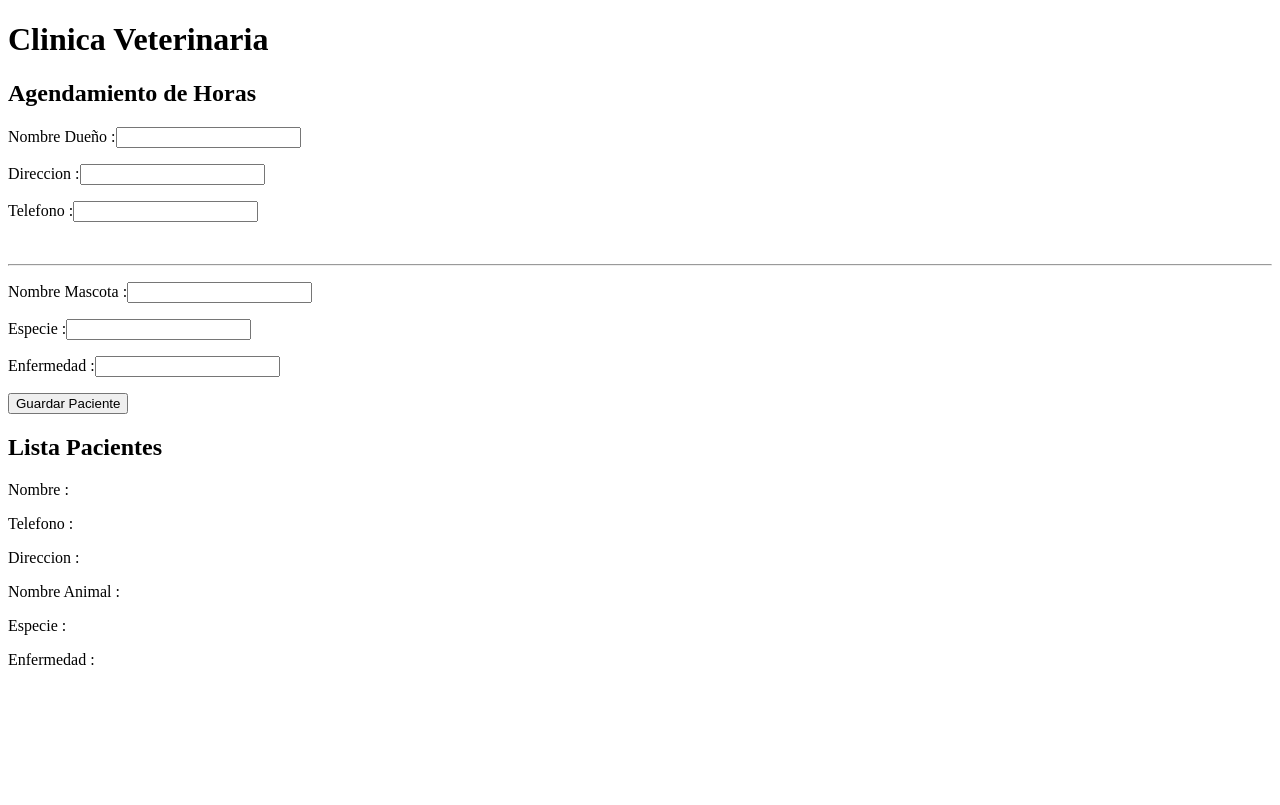
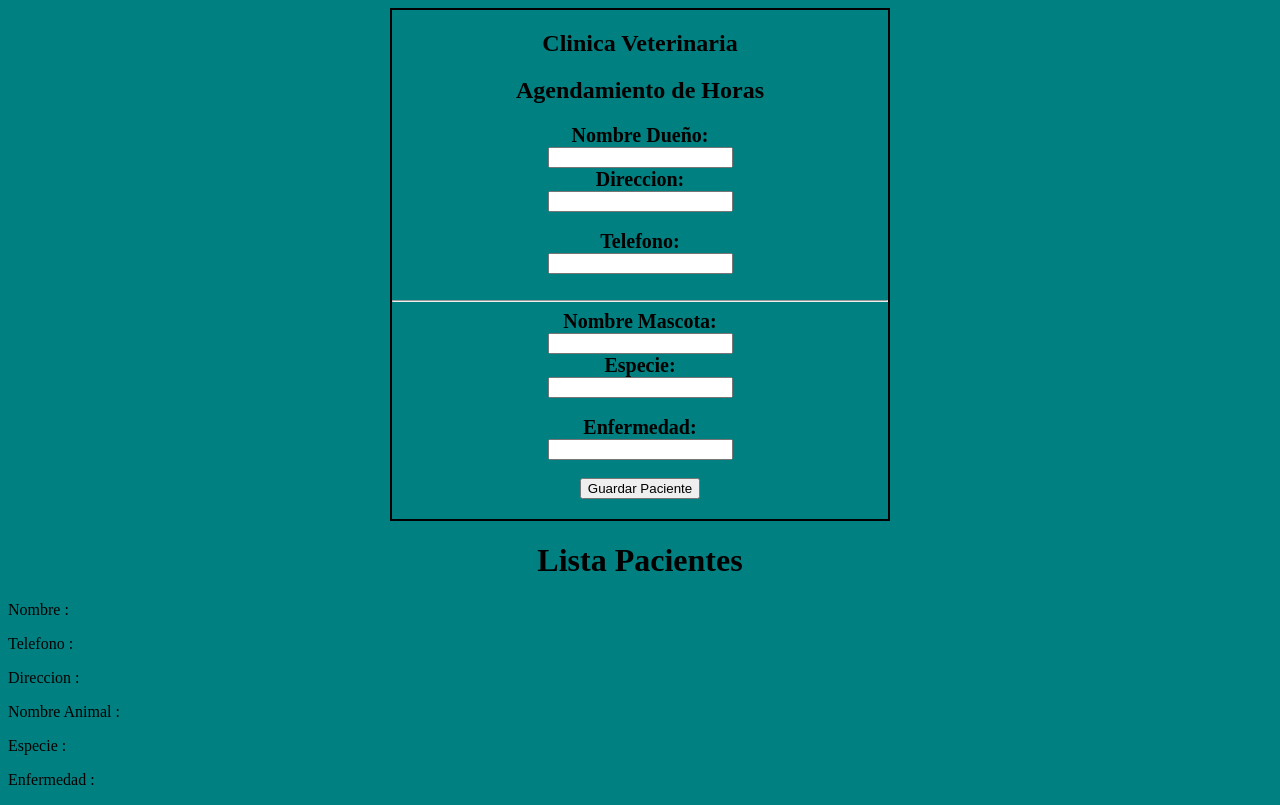
Before and after one commit to AdrianFigueroaA/desafio_herencias, a website built with webpack: page dist/index.html in a window 1280 px wide. Both pictures are taken after a click on the button "Guardar Paciente". Built offline with nearby package versions, Linux system fonts and the light colour scheme.

Commit message:
se agrega css

```diff
--- a/src/animal.js
+++ b/src/animal.js
@@ -1,5 +1,5 @@
 import persona from './persona'
-import datos from './datos'
+
 
 class animal extends persona
 {
@@ -16,13 +16,14 @@ class animal extends persona
     }
     mostrarInfo()
         {
-            return  document.getElementById("titulo").innerHTML= "Lista Pacientes",
-                    document.getElementById("l1").innerHTML=`Nombre : ${this.nombre}`,
-                    document.getElementById("l2").innerHTML=`Telefono :${this.telefono}`,
-                    document.getElementById("l3").innerHTML=`Direccion :${this.direccion}`,
-                    document.getElementById("l4").innerHTML=`Nombre Animal :${this.nombreAnimal}`,
-                    document.getElementById("l5").innerHTML=`Especie :${this.especie}`,
-                    document.getElementById("l6").innerHTML=`Enfermedad :${this.enfermedad}`
-         }
+        return  document.getElementById("lista").innerHTML+=`<h1>Lista Pacientes</h1>
+                                                            <p>Nombre : ${this.nombre}</p>
+                                                            <p> Telefono :${this.telefono}</p>
+                                                            <p> Direccion :${this.direccion}</p>
+                                                            <p> Nombre Animal :${this.nombreAnimal}</p>
+                                                            <p> Especie :${this.especie}</p>
+                                                            <p>Enfermedad :${this.enfermedad}</p>`
+
+}
 }
 export default animal
```
Also changed, not shown: dist/index.html, dist/styles.css (added).
